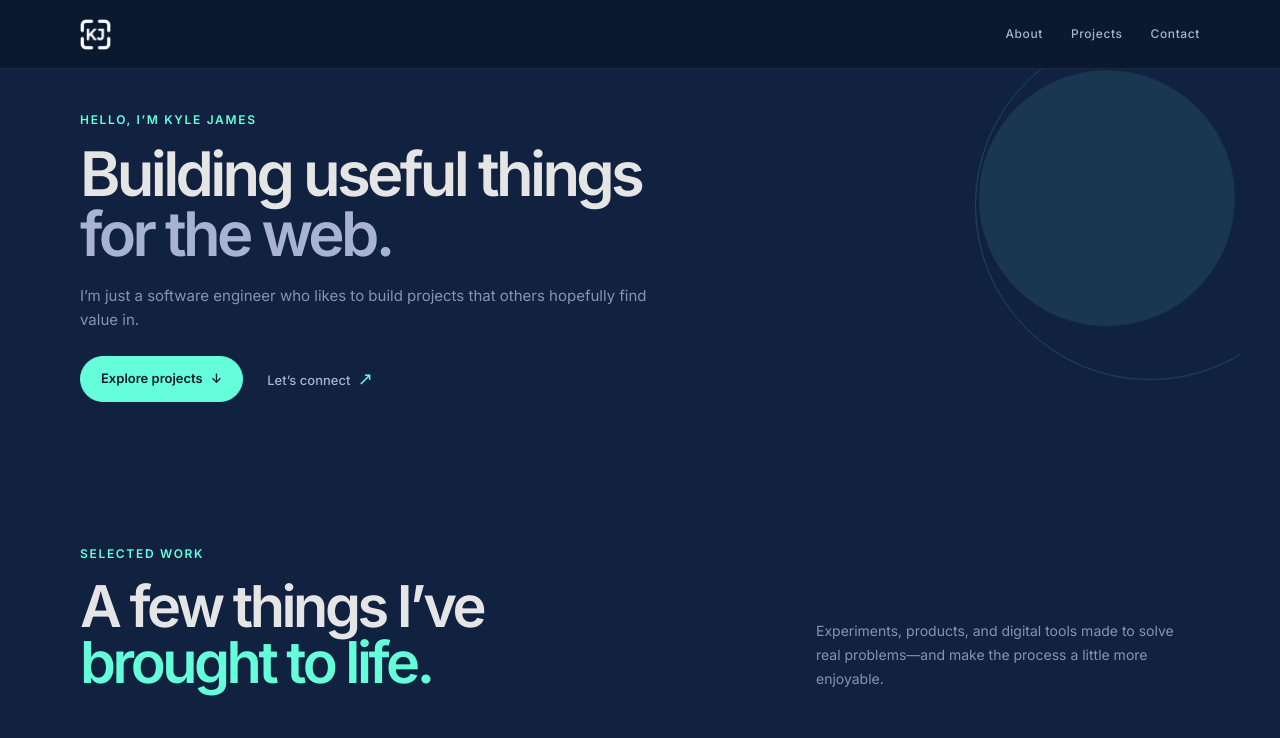
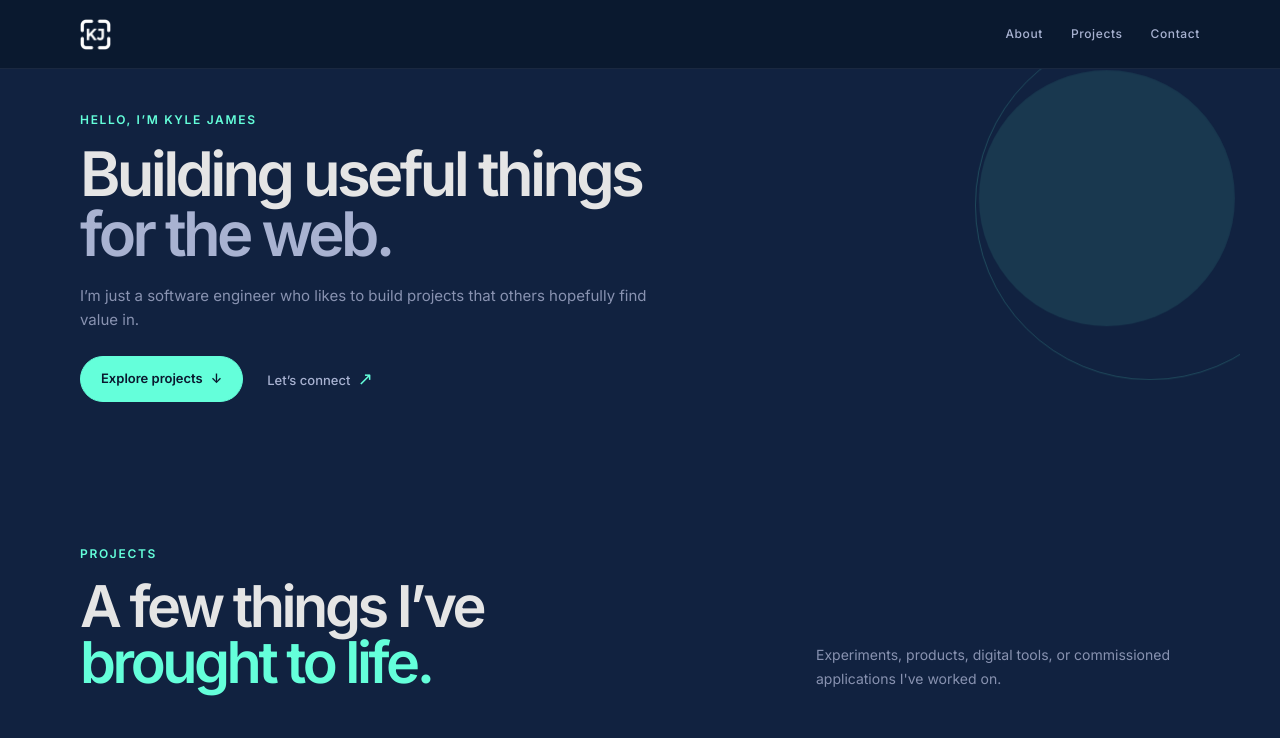
Before and after one commit to caxky/Personal-Site, a React (Create React App) app: page / in a window 1280 px wide. Shown: the top 738 px of the page. Built offline with nearby package versions, Linux system fonts and the light colour scheme; the HTML template or start-up script is replaced by a standard one.

Commit message:
update projects section

```diff
--- a/src/components/projects/Projects.jsx
+++ b/src/components/projects/Projects.jsx
@@ -44,7 +44,7 @@ export default function Projects() {
       <div className="mb-10 flex flex-col gap-6 sm:mb-12 sm:flex-row sm:items-end sm:justify-between">
         <div>
           <p className="mb-4 text-xs font-semibold uppercase tracking-[.14em] text-mint">
-            Selected work
+            Projects
           </p>
           <h2 className="m-0 text-[clamp(2.3rem,4.6vw,3.6rem)] font-semibold leading-[.98] tracking-[-.06em] text-bone">
             A few things I’ve
@@ -53,8 +53,8 @@ export default function Projects() {
           </h2>
         </div>
         <p className="mb-0 max-w-sm text-sm leading-6 text-muted">
-          Experiments, products, and digital tools made to solve real
-          problems—and make the process a little more enjoyable.
+          Experiments, products, digital tools, or commissioned applications
+          I've worked on.
         </p>
       </div>
       <div className="grid grid-cols-1 gap-5 sm:grid-cols-12">
```
